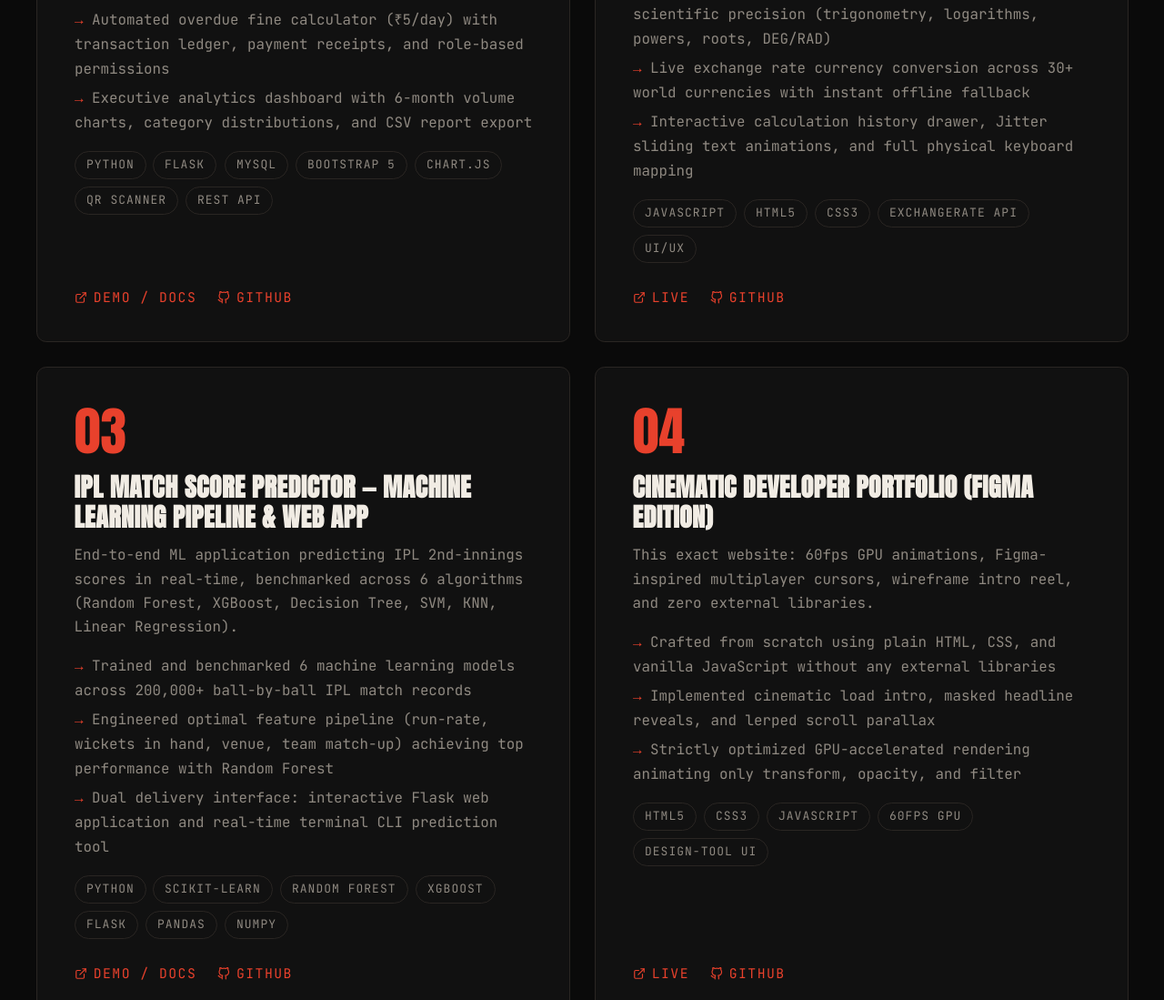
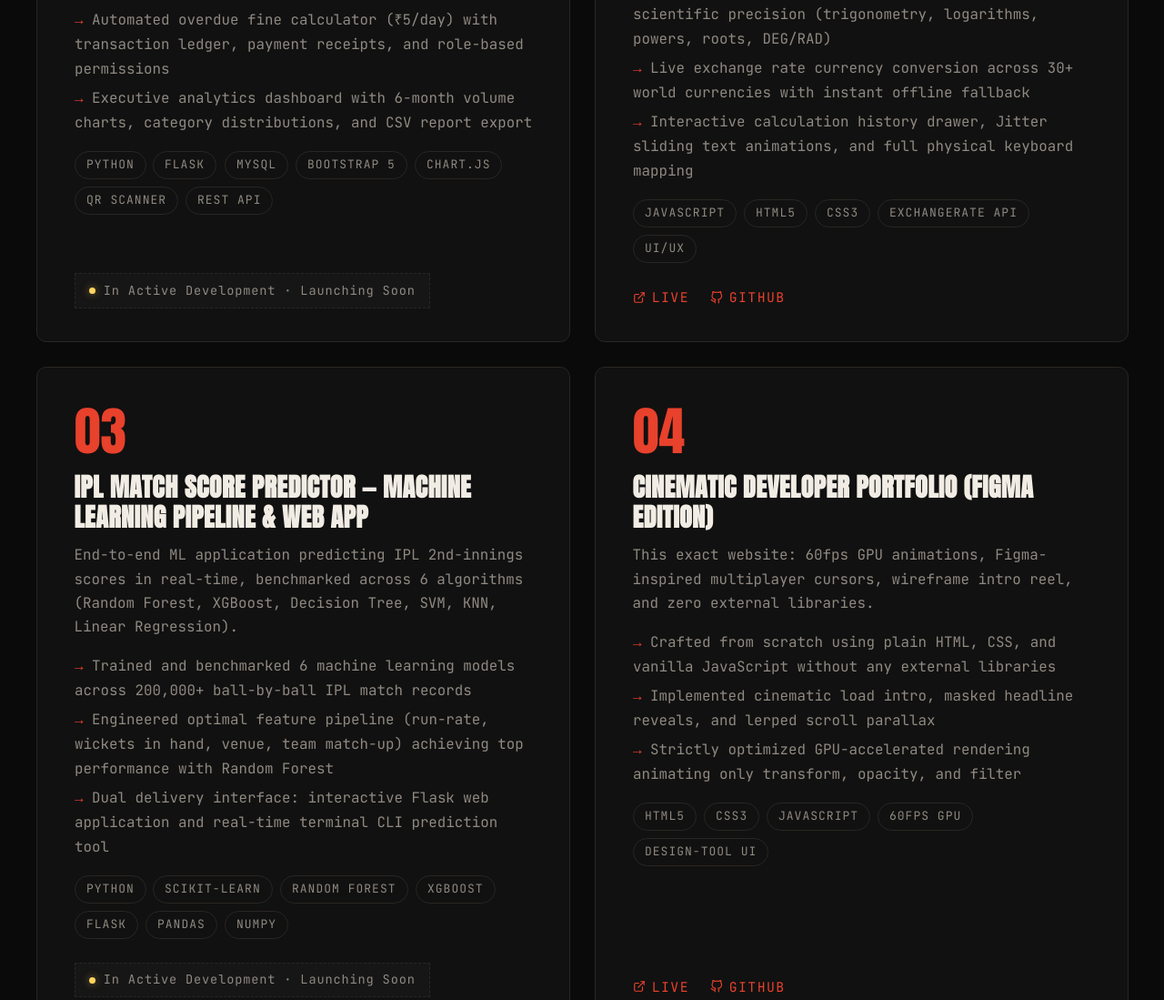
Before and after one commit to paramvirsingh08/portfolio, a plain HTML site: page index.html in a window 1280 px wide. Shown: the part 1497-2596 px from the top of the page at 91% size. Drawn offline with Linux system fonts and the light colour scheme.

Commit message:
chore: set in-progress projects to private WIP status without public links

```diff
--- a/main.js
+++ b/main.js
@@ -23,8 +23,9 @@ const PROJECTS = [
       'Executive analytics dashboard with 6-month volume charts, category distributions, and CSV report export'
     ],
     tech: ['Python', 'Flask', 'MySQL', 'Bootstrap 5', 'Chart.js', 'QR Scanner', 'REST API'],
-    live: '#',
-    github: 'https://github.com/paramvirsingh08/smart-library-management-system'
+    live: null,
+    github: null,
+    badge: 'In Active Development'
   },
   {
     id: '02',
@@ -37,7 +38,8 @@ const PROJECTS = [
     ],
     tech: ['JavaScript', 'HTML5', 'CSS3', 'ExchangeRate API', 'UI/UX'],
     live: 'https://paramvirsingh08.github.io/calcpro/',
-    github: 'https://github.com/paramvirsingh08/calcpro'
+    github: 'https://github.com/paramvirsingh08/calcpro',
+    badge: 'Live on GitHub'
   },
   {
     id: '03',
@@ -49,8 +51,9 @@ const PROJECTS = [
       'Dual delivery interface: interactive Flask web application and real-time terminal CLI prediction tool'
     ],
     tech: ['Python', 'Scikit-Learn', 'Random Forest', 'XGBoost', 'Flask', 'Pandas', 'NumPy'],
-    live: '#',
-    github: 'https://github.com/paramvirsingh08/ipl-score-predictor'
+    live: null,
+    github: null,
+    badge: 'In Active Development'
   },
   {
     id: '04',
@@ -63,7 +66,8 @@ const PROJECTS = [
     ],
     tech: ['HTML5', 'CSS3', 'JavaScript', '60fps GPU', 'Design-Tool UI'],
     live: 'https://paramvirsingh08.github.io/portfolio/',
-    github: 'https://github.com/paramvirsingh08/portfolio'
+    github: 'https://github.com/paramvirsingh08/portfolio',
+    badge: 'Live on GitHub'
   }
 ];
 
@@ -146,15 +150,37 @@ function renderProjects() {
   if (!grid) return;
 
   grid.innerHTML = PROJECTS.map(p => {
-    const isLiveActive = p.live && p.live !== '#';
+    let actionButtons = '';
 
-    const liveBtn = isLiveActive
-      ? `<a href="${p.live}" class="project-link" target="_blank" rel="noopener" aria-label="View ${p.title} live in new tab">
-          ${ICON_EXTERNAL} Live
-        </a>`
-      : `<a href="${p.github}#readme" class="project-link" target="_blank" rel="noopener" aria-label="View ${p.title} documentation and guide">
-          ${ICON_EXTERNAL} Demo / Docs
-        </a>`;
+    if (p.live || p.github) {
+      const liveBtn = p.live
+        ? `<a href="${p.live}" class="project-link" target="_blank" rel="noopener" aria-label="View ${p.title} live in new tab">
+            ${ICON_EXTERNAL} Live
+          </a>`
+        : '';
+
+      const githubBtn = p.github
+        ? `<a href="${p.github}" class="project-link" target="_blank" rel="noopener" aria-label="${p.title} on GitHub">
+            ${ICON_GITHUB} GitHub
+          </a>`
+        : '';
+
+      actionButtons = `
+        <div class="project-links">
+          ${liveBtn}
+          ${githubBtn}
+        </div>
+      `;
+    } else {
+      actionButtons = `
+        <div class="project-links">
+          <span class="project-wip-pill" title="Project is actively being built and refined">
+            <span class="wip-dot" aria-hidden="true"></span>
+            In Active Development · Launching Soon
+          </span>
+        </div>
+      `;
+    }
 
     return `
       <article class="project-card reveal" data-selection="Project Card ${p.id}">
@@ -167,12 +193,7 @@ function renderProjects() {
         <div class="project-chips">
           ${p.tech.map(t => `<span class="chip">${t}</span>`).join('')}
         </div>
-        <div class="project-links">
-          ${liveBtn}
-          <a href="${p.github}" class="project-link" target="_blank" rel="noopener" aria-label="${p.title} on GitHub">
-            ${ICON_GITHUB} GitHub
-          </a>
-        </div>
+        ${actionButtons}
       </article>
     `;
   }).join('');
--- a/styles.css
+++ b/styles.css
@@ -876,6 +876,28 @@ section {
   transform: translateX(2px);
 }
 
+.project-wip-pill {
+  font-family: var(--font-mono);
+  font-size: 0.76rem;
+  letter-spacing: 0.06em;
+  color: var(--muted);
+  display: inline-flex;
+  align-items: center;
+  gap: 0.5rem;
+  padding: 0.4rem 0.85rem;
+  border: 1px dashed var(--border);
+  background: rgba(255, 255, 255, 0.02);
+  user-select: none;
+}
+.wip-dot {
+  width: 7px;
+  height: 7px;
+  border-radius: 50%;
+  background: #ffd45e;
+  box-shadow: 0 0 8px rgba(255, 212, 94, 0.5);
+  display: inline-block;
+}
+
 /* --- STATS STRIP --- */
 .proof {
   border-top: 1px solid var(--border);
```
